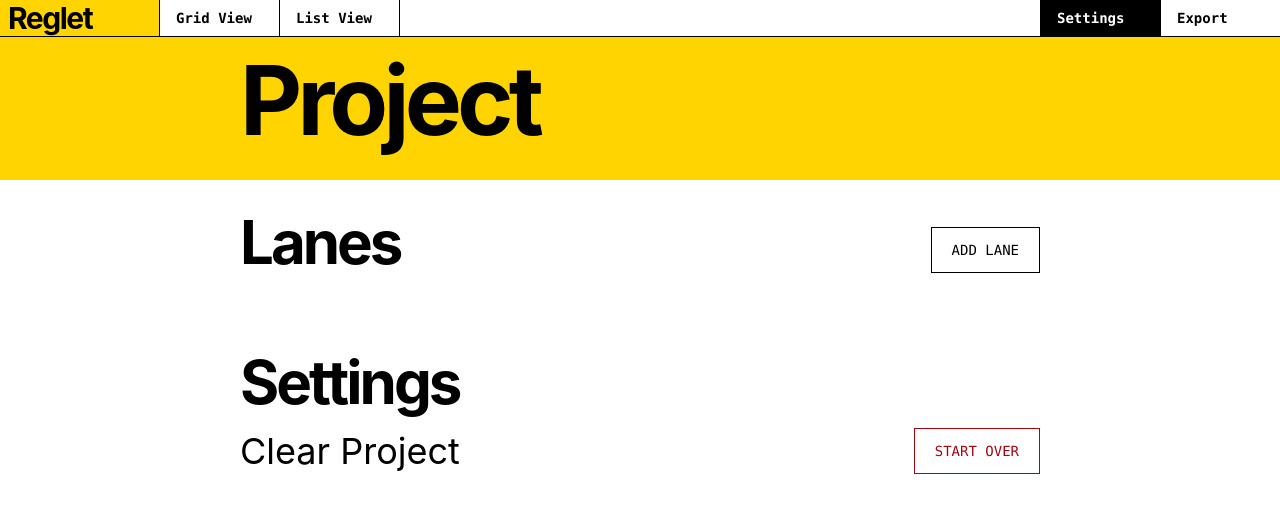
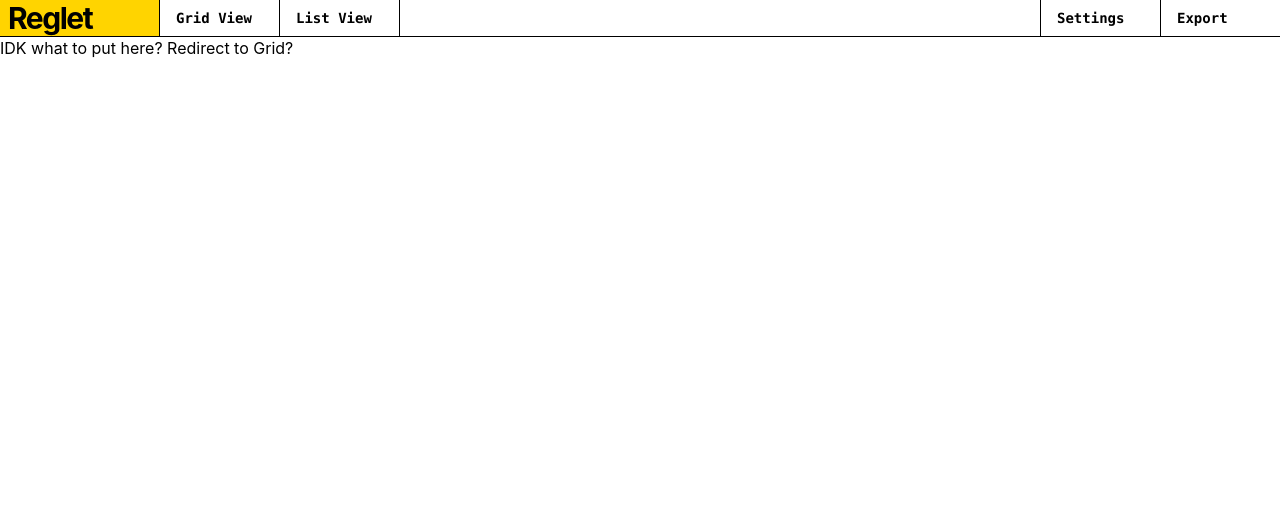
Before and after one commit to brockcataldi/reglet, a SvelteKit app: page /editor in a window 1280 px wide. Shown: the top 510 px of the page. Built offline with nearby package versions, Linux system fonts and the light colour scheme.

Commit message:
Moved what was the project route to the settings page for now. Adjusted the controls cell so you can't delete over another ControlCell

```diff
--- a/src/lib/domain/project/to-grid.ts
+++ b/src/lib/domain/project/to-grid.ts
@@ -51,27 +51,33 @@ export const toGrid = (lanes: Lane[], precision: number): Grid => {
 				step: i
 			};
 
-			if (i === lane.minStep - 1) {
+			const min = lane.minStep - 1;
+			const max = lane.maxStep + 1;
+			const del = Math.abs(max - min) !== 1;
+
+			if (i === min) {
 				grid[k].push({
 					...location,
 					type: 'controls',
-					value: 'lower'
+					value: 'lower',
+					delete: del
 				});
 				k++;
 				continue;
 			}
 
-			if (i === lane.maxStep + 1) {
+			if (i === max) {
 				grid[k].push({
 					...location,
 					type: 'controls',
-					value: 'upper'
+					value: 'upper',
+					delete: del
 				});
 				k++;
 				continue;
 			}
 
-			if (i < lane.minStep - 1 || i > lane.maxStep + 1) {
+			if (i < min || i > max) {
 				grid[k].push({
 					...location,
 					type: 'empty',
--- a/src/lib/types.ts
+++ b/src/lib/types.ts
@@ -140,7 +140,7 @@ export const isGridCellLocation = (
 export type GridCell = GridCellLocation &
 	(
 		| { type: 'specimen'; value: Specimen }
-		| { type: 'controls'; value: 'upper' | 'lower' }
+		| { type: 'controls'; value: 'upper' | 'lower', delete: boolean }
 		| { type: 'empty'; value: null }
 	);
 
--- a/src/routes/editor/+layout.svelte
+++ b/src/routes/editor/+layout.svelte
@@ -2,12 +2,10 @@
 	import { resolve } from '$app/paths';
 	import { page } from '$app/state';
 
-	// import project from '#lib/stores/project.svelte.js';
 	import NavigationItem from './_layout-components/NavigationItem.svelte';
 
 	let { children } = $props();
 
-	// let pId = $derived(page.params.id);
 	let routeId = $derived(page.route.id);
 </script>
 
@@ -48,9 +46,9 @@
 			<ul class="flex flex-row">
 				<li class="w-fit">
 					<NavigationItem
-						href={resolve('/editor')}
+						href={resolve('/editor/settings')}
 						border="l"
-						active={routeId === '/editor'}
+						active={routeId === '/editor/settings'}
 					>
 						Settings
 					</NavigationItem>
--- a/src/routes/editor/+page.svelte
+++ b/src/routes/editor/+page.svelte
@@ -1,46 +1 @@
-<script lang="ts">
-	import { goto } from '$app/navigation';
-	import { resolve } from '$app/paths';
-
-	import project from '#lib/stores/project.svelte.js';
-	import Button from '#lib/ui/button/button.svelte';
-
-	import Lanes from './_page-components/Lanes.svelte';
-
-	const handleDeleteClick = () => {
-		project.create();
-		localStorage.clear();
-		goto(resolve('/'));
-	};
-</script>
-
-<svelte:head>
-	<title>Project - Reglet</title>
-</svelte:head>
-
-<header class="bg-sunburst-500 py-4">
-	<div class="mx-auto my-0 max-w-200">
-		<h1 class="mb-4 text-8xl font-bold tracking-tighter text-black">
-			Project
-		</h1>
-	</div>
-</header>
-
-<Lanes />
-
-<section class="w-full border-black bg-white py-8">
-	<div class="mx-auto my-0 max-w-200">
-		<header class="flex flex-row items-center justify-between">
-			<h2 class="mb-4 text-6xl font-bold tracking-tighter">Settings</h2>
-		</header>
-
-		<article class="flex flex-row items-center justify-between">
-			<h3 class="text-4xl">Clear Project</h3>
-			<Button
-				variant="destructive"
-				label="Start Over"
-				onclick={handleDeleteClick}
-			/>
-		</article>
-	</div>
-</section>
+<h1>IDK what to put here? Redirect to Grid?</h1>
--- a/src/routes/editor/grid/+page.svelte
+++ b/src/routes/editor/grid/+page.svelte
@@ -17,7 +17,7 @@
 	<title>Grid View - Reglet</title>
 </svelte:head>
 
-<ul style:--columns={columnsCSS}>
+<ul style:--columns={columnsCSS} class="w-fit">
 	{#each cells.reverse() as row, rowIndex (rowIndex)}
 		<li class="odd:bg-neutral-100">
 			<ul class="grid grid-cols-(--columns)">
--- a/src/routes/editor/grid/components/ControlsCell.svelte
+++ b/src/routes/editor/grid/components/ControlsCell.svelte
@@ -30,7 +30,9 @@
         }
     })
 </script>
+
 <div class={controlsCellVariants({ variant: cell.value })}>
+    <div class="w-full h-fit bg-white box-border p-2 border border-black">
         <Button
             label={`Add the ${toOrdinal(cell.step)} Row`}
             onclick={() => {
@@ -41,8 +43,11 @@
                 }
             }}
         />
+
+        {#if cell.delete}
             <Button
-        label={`Remove the ${toOrdinal(cell.value === 'upper' ? cell.step - 1 : cell.step + 1)} Row`}
+                label={`Delete the ${toOrdinal(cell.value === 'upper' ? cell.step - 1 : cell.step + 1)} Row`}
+                variant="destructive"
                 onclick={() => {
                     if (cell.value === 'upper') {
                         project.lanes.decrement(cell.laneId, target);
@@ -51,4 +56,6 @@
                     }
                 }}
             />
+       {/if}
     </div>
+</div>
--- /dev/null
+++ b/src/routes/editor/settings/+page.svelte
@@ -0,0 +1,46 @@
+<script lang="ts">
+	import { goto } from '$app/navigation';
+	import { resolve } from '$app/paths';
+
+	import project from '#lib/stores/project.svelte.js';
+	import Button from '#lib/ui/button/button.svelte';
+
+	import Lanes from '../_page-components/Lanes.svelte';
+
+	const handleDeleteClick = () => {
+		project.create();
+		localStorage.clear();
+		goto(resolve('/'));
+	};
+</script>
+
+<svelte:head>
+	<title>Project - Reglet</title>
+</svelte:head>
+
+<header class="bg-sunburst-500 py-4">
+	<div class="mx-auto my-0 max-w-200">
+		<h1 class="mb-4 text-8xl font-bold tracking-tighter text-black">
+			Settings
+		</h1>
+	</div>
+</header>
+
+<Lanes />
+
+<section class="w-full border-black bg-white py-8">
+	<div class="mx-auto my-0 max-w-200">
+		<header class="flex flex-row items-center justify-between">
+			<h2 class="mb-4 text-6xl font-bold tracking-tighter">Settings</h2>
+		</header>
+
+		<article class="flex flex-row items-center justify-between">
+			<h3 class="text-4xl">Clear Project</h3>
+			<Button
+				variant="destructive"
+				label="Start Over"
+				onclick={handleDeleteClick}
+			/>
+		</article>
+	</div>
+</section>
```
Lines whose indentation alone changed are shown as unchanged.
